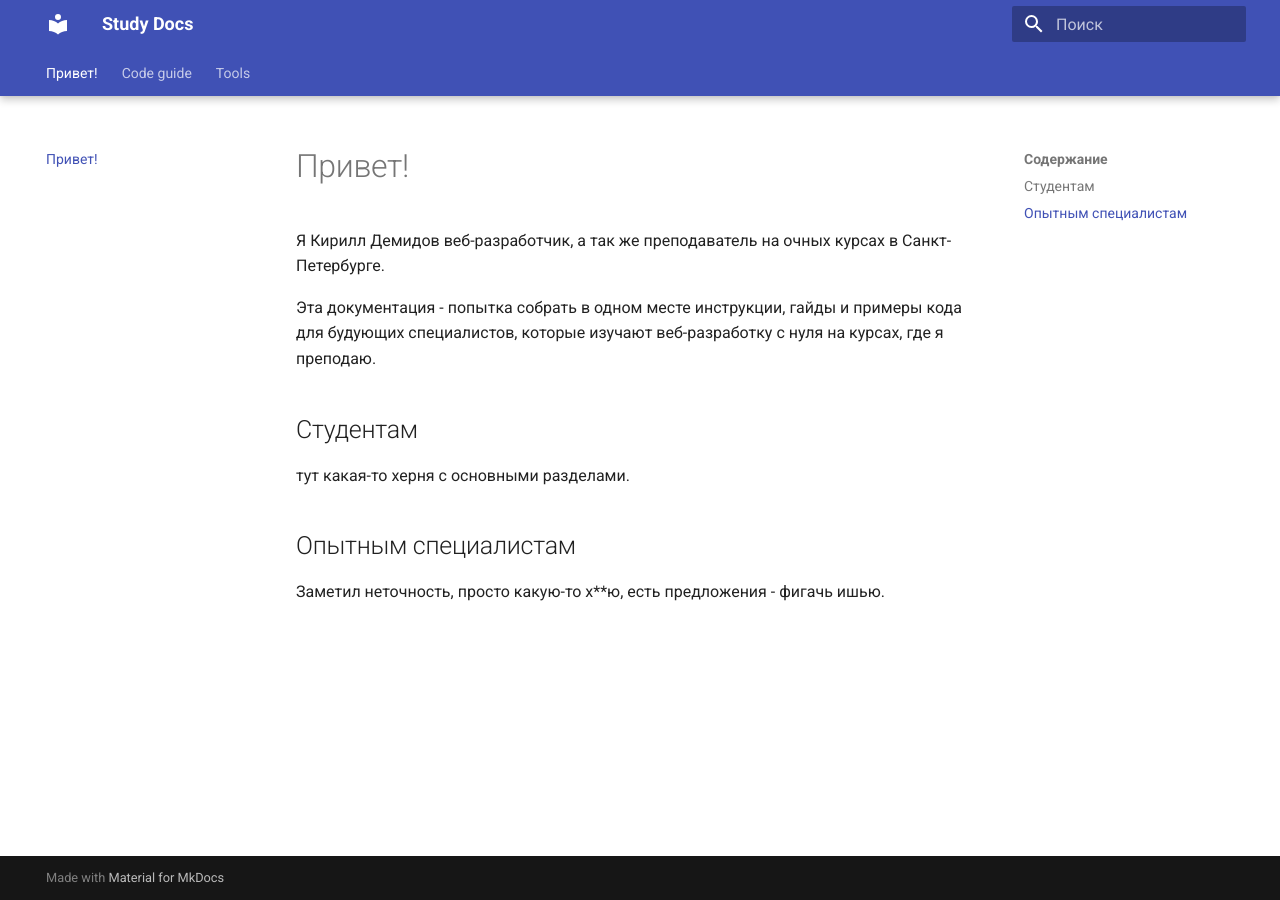
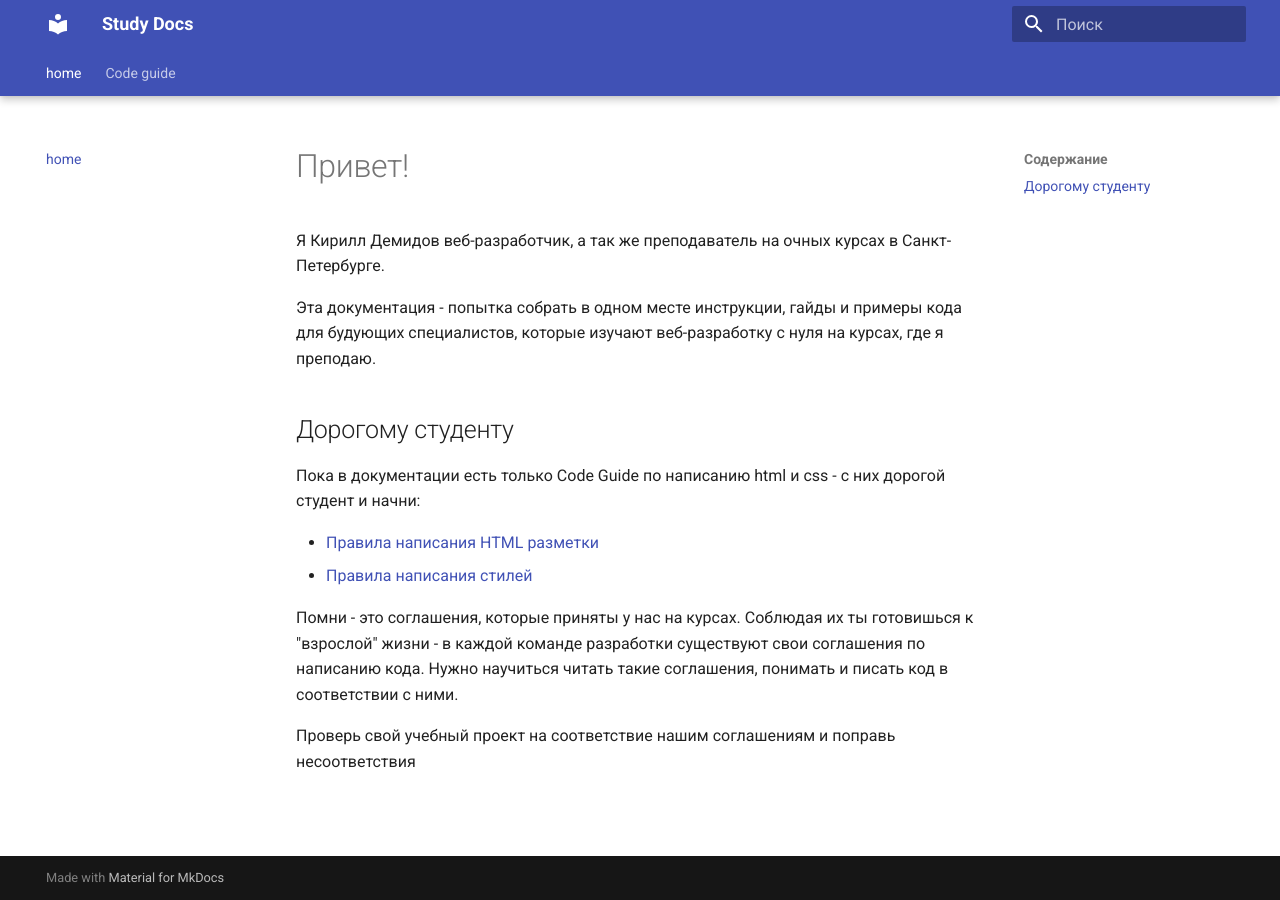
Before and after one commit to kaddem/docs, an MkDocs documentation site: the page built from docs/index.md, in a window 1280 px wide. Built offline with MkDocs 1.6.1 and Material for MkDocs 9.7.7, drawn with Linux system fonts in a browser that asks for light colours.

Commit message:
доработана документация по html и css

```diff
--- a/docs/index.md
+++ b/docs/index.md
@@ -4,12 +4,13 @@
 
 Эта документация - попытка собрать в одном месте инструкции, гайды и примеры кода для будующих специалистов, которые изучают веб-разработку с нуля на курсах, где я преподаю.
 
+## Дорогому студенту
 
-## Студентам
+Пока в документации есть только Code Guide по написанию html и css - с них дорогой студент и начни:
 
-тут какая-то херня с основными разделами.
+- [Правила написания HTML разметки](/code-guide/02_html/)
+- [Правила написания стилей](/code-guide/03_css/)
 
+Помни - это соглашения, которые приняты у нас на курсах. Соблюдая их ты готовишься к "взрослой" жизни - в каждой команде разработки существуют свои соглашения по написанию кода. Нужно научиться читать такие соглашения, понимать и писать код в соответствии с ними.
 
-## Опытным специалистам
-
-Заметил неточность, просто какую-то х**ю, есть предложения - фигачь ишью.
+Проверь свой учебный проект на соответствие нашим соглашениям и поправь несоответствия
--- a/mkdocs.yml
+++ b/mkdocs.yml
@@ -12,3 +12,8 @@ markdown_extensions:
   - footnotes
   - toc:
       permalink: '#'
+nav:
+  - home: index.md
+  - 'Code guide':
+    - 'Правила написания HTML': 'code-guide/02_html.md'
+    - 'Правила написания CSS': 'code-guide/03_css.md'
```
Also changed, not shown: 1 other file.
